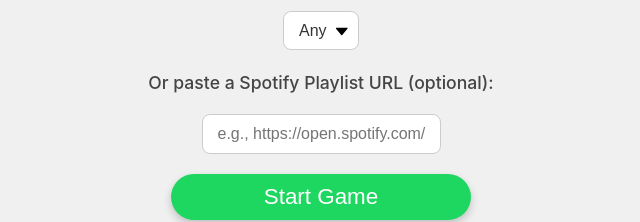
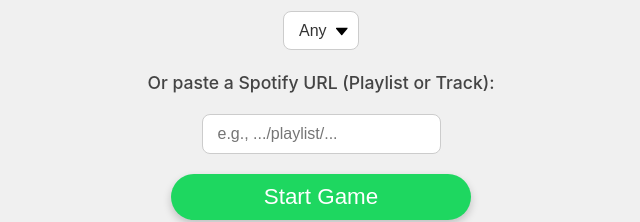
Before and after one commit to JurijFricke/songbattle, a React (Create React App) app: page / in a window 1280 px wide. Shown: the part 356-578 px from the top of the page, without its empty margins (319-959 px from the left). Built offline with nearby package versions, Linux system fonts and the light colour scheme.

Commit message:
feat: Update input placeholder for intelligent URL field

```diff
--- a/src/components/StartMenu.tsx
+++ b/src/components/StartMenu.tsx
@@ -53,14 +53,14 @@ const StartMenu = ({ startGame, initialPlaylistUrl }: Props) => {
       </div>
 
       <div style={{ marginTop: '20px' }}>
-        <label htmlFor="playlist-url">Or paste a Spotify Playlist URL (optional):</label>
+        <label htmlFor="playlist-url">Or paste a Spotify URL (Playlist or Track):</label>
         <input
           key="playlist-url-input"
           id="playlist-url"
           type="text"
           value={playlistUrl}
           onChange={(e) => setPlaylistUrl(e.target.value)}
-          placeholder="e.g., https://open.spotify.com/playlist/37i9dQZF1DXcBWIGoYBM5M"
+          placeholder="e.g., .../playlist/..."
           className="custom-input"
         />
       </div>
```
